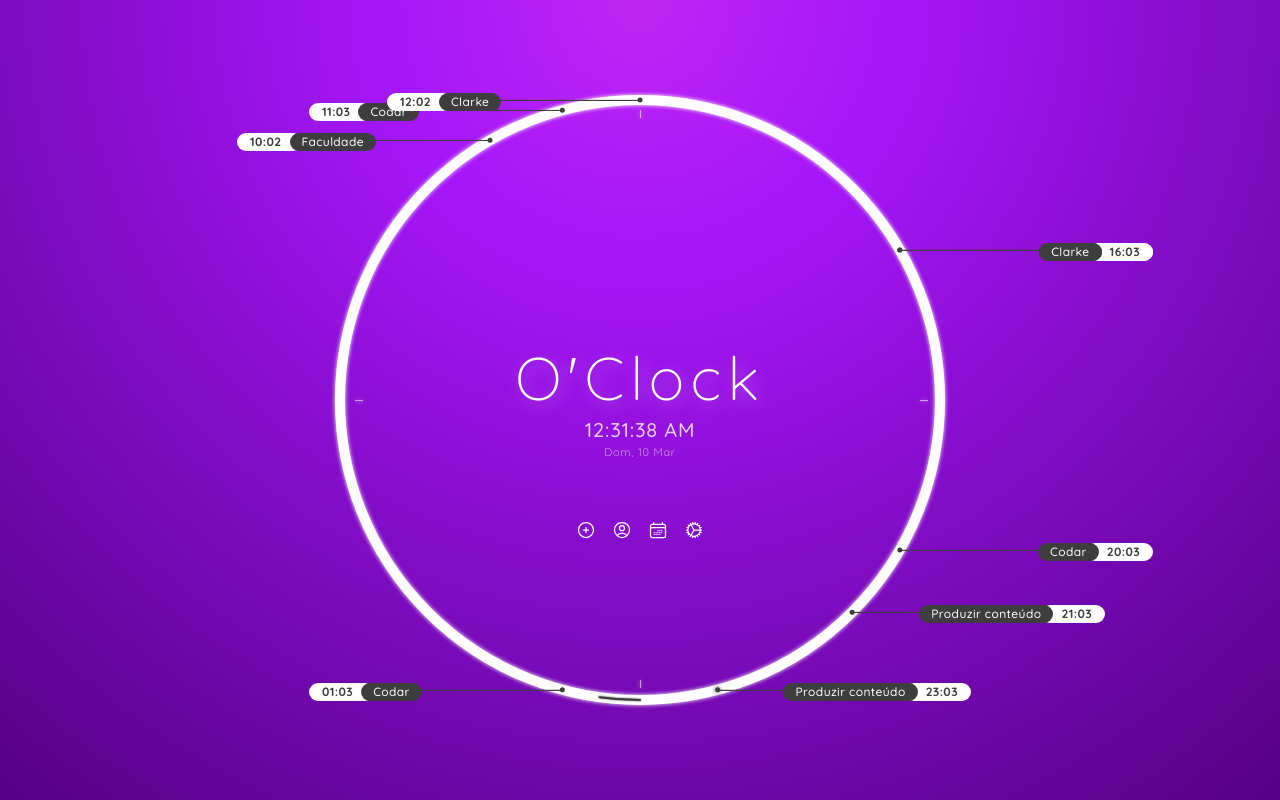
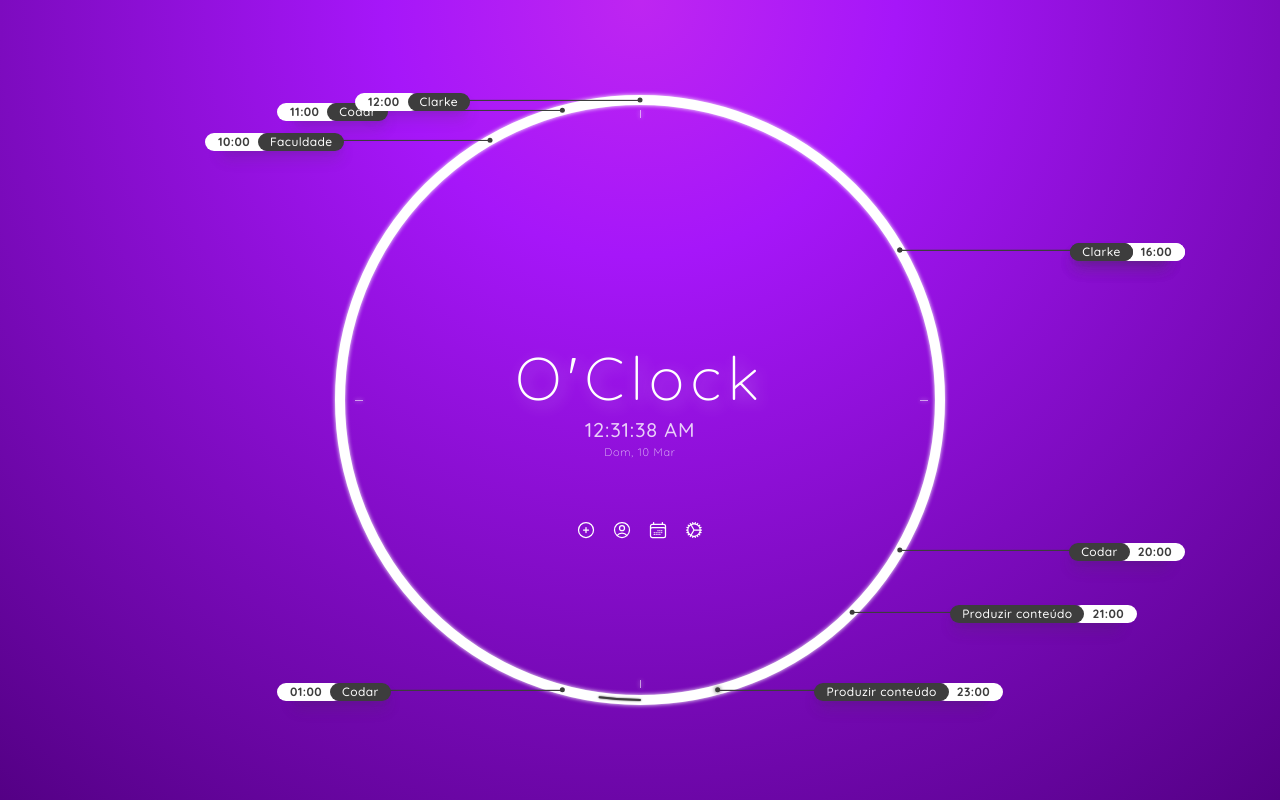
Before and after one commit to kyronsatt/o-clock, a Next.js app: page / in a window 1280 px wide. Built offline with nearby package versions, Linux system fonts and the light colour scheme.

Commit message:
fix: time format

```diff
--- a/src/app/dayjs.ts
+++ b/src/app/dayjs.ts
@@ -10,5 +10,5 @@ export const parseStringToDate = (str: string): Date => dayjs(str).toDate();
 
 export const formatDate = (date: Date, template = 'DD MMM YYYY') => dayjs(date).locale(ptbr).format(template);
 
-export const formatDateFromString = (dateStr: string, inputFormat: string, outputFormat = 'DD/MM/YYYY, HH:mm') =>
+export const formatDateFromString = (dateStr: string, inputFormat = 'YYYY-MM-DDTHH:MM:SS Z', outputFormat = 'DD/MM/YYYY, HH:mm') =>
   dayjs(dateStr, inputFormat, 'pt-br').format(outputFormat);
--- a/src/app/ui/clock/events.tsx
+++ b/src/app/ui/clock/events.tsx
@@ -3,16 +3,17 @@
 import { CSSProperties } from "react";
 import { twMerge } from "tailwind-merge";
 
+import { formatDateFromString } from "@/app/dayjs";
+
 import { ICoordinates } from "./canvas-handlers/types";
 import { IEventRender } from ".";
-import { CLOCK_DARK_COLOR_HEX } from "./canvas-handlers/constants";
-import { formatDate, formatDateFromString } from "@/app/dayjs";
 
 interface IEvents {
   eventsToRender?: Array<IEventRender>;
 }
 
 export default function Events({ eventsToRender }: IEvents) {
+  const distanceFromClockCircle = "17rem";
   const isCoordinateOnTheLeft = (coordinates: ICoordinates) =>
     coordinates.x <= innerWidth / 2;
   const getPosition = (coordinates: ICoordinates): CSSProperties => {
@@ -22,7 +23,7 @@ export default function Events({ eventsToRender }: IEvents) {
       position: "absolute",
       textAlign: "right",
       display: "flex",
-      width: "15rem",
+      width: distanceFromClockCircle,
     };
 
     if (isCoordinateOnTheLeft(coordinates)) {
@@ -79,12 +80,15 @@ export default function Events({ eventsToRender }: IEvents) {
             )}
             style={getPosition(coordinates)}
           >
-            <div className="text-xs" style={getLabelPosition(coordinates)}>
+            <div
+              className="text-xs rounded-xl max-w-[15rem] shadow-lg shadow-dark/20"
+              style={getLabelPosition(coordinates)}
+            >
               <div
-                className="rounded-xl font-bold bg-white text-dark py-[1px]"
+                className="rounded-xl font-bold bg-white text-dark py-[1px] "
                 style={getEventTimeStyle(coordinates)}
               >
-                {formatDateFromString(event.start.dateTime, undefined, "HH:MM")}
+                {formatDateFromString(event.start.dateTime, undefined, "HH:mm")}
               </div>
               <div className="rounded-xl font-medium truncate bg-dark text-white px-3 py-[1px] z-[200]">
                 {event.summary}
```
